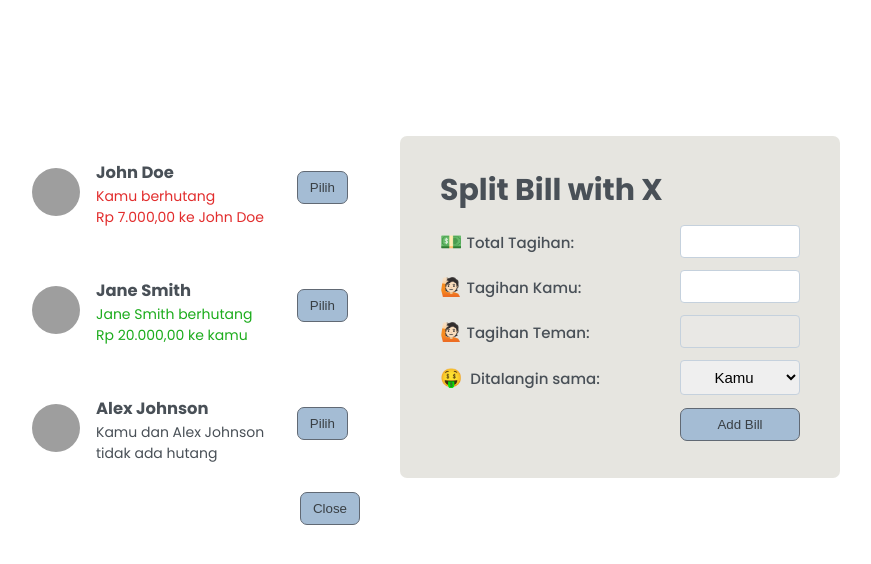
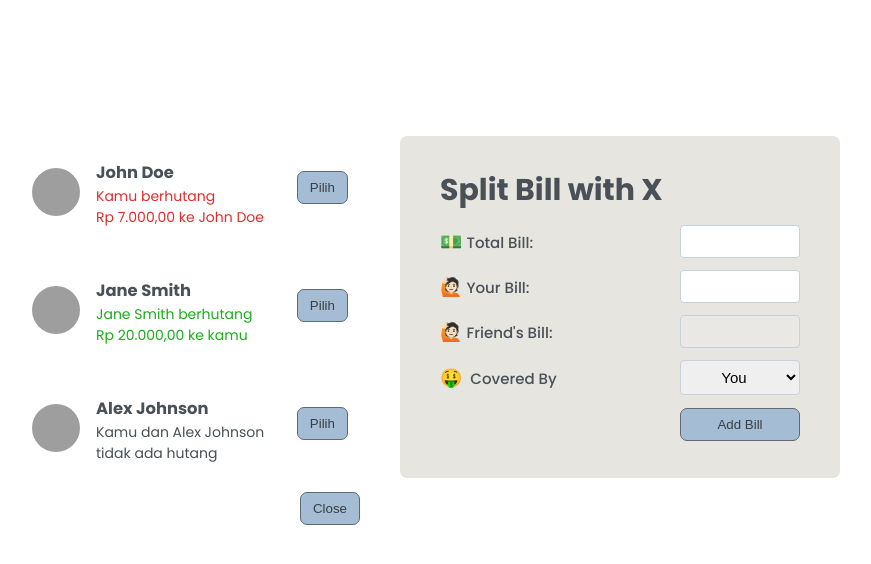
Before and after one commit to luthfizone/split-bill-project-kelas-fullstack, a React (Vite) app: page / in a window 1280 px wide. Shown: the top 564 px of the page, without its empty margins (210-1081 px from the left). Built offline with nearby package versions, Linux system fonts and the light colour scheme; grey boxes are pictures that could not be loaded.

Commit message:
feat: change form split bill component to profesional english

```diff
--- a/src/components/form/FormSplitBill.jsx
+++ b/src/components/form/FormSplitBill.jsx
@@ -3,42 +3,46 @@ function FormSplitBill() {
     <form className="form-split-bill">
       <h1>Split Bill with X</h1>
 
-      <label htmlFor="totalTagihan" className="label-total-tagihan">
-        💵Total Tagihan:{" "}
+      {/* Total Bill */}
+      <label htmlFor="totalBill" className="label-total-bill">
+        💵Total Bill:{" "}
       </label>
       <input
         type="text"
-        id="totalTagihan"
-        name="totalTagihan"
-        className="input-total-tagihan"
+        id="totalBill"
+        name="totalBill"
+        className="input-total-bill"
       />
 
-      <label htmlFor="tagihanKamu" className="label-tagihan-kamu">
-        🙋🏻Tagihan Kamu:{" "}
+      {/* Your Bill */}
+      <label htmlFor="yourBill" className="label-your-bill">
+        🙋🏻Your Bill:{" "}
       </label>
       <input
         type="text"
-        id="tagihanKamu"
-        name="tagihanKamu"
-        className="input-tagihan-kamu"
+        id="yourBill"
+        name="yourBill"
+        className="input-your-bill"
       />
 
-      <label htmlFor="tagihanTeman" className="label-tagihan-teman">
-        🙋🏻Tagihan Teman:{" "}
+      {/* Friend's Bill */}
+      <label htmlFor="friendBill" className="label-friend-bill">
+        🙋🏻Friend&apos;s Bill:{" "}
       </label>
       <input
         type="text"
-        id="tagihanTeman"
-        name="tagihanTeman"
+        id="friendBill"
+        name="friendBill"
         disabled
-        className="input-tagihan-teman"
+        className="input-friend-bill"
       />
 
-      <label htmlFor="ditalangin" className="label-ditalangin">
-        🤑 Ditalangin sama:{" "}
+      {/* Covered By */}
+      <label htmlFor="coveredBy" className="label-covered-by">
+        🤑 Covered By{" "}
       </label>
-      <select name="ditalangin" id="ditalangin" className="input-ditalangin">
-        <option value="user">Kamu</option>
+      <select name="coveredBy" id="coveredBy" className="input-covered-by">
+        <option value="user">You</option>
         <option value="friend">X</option>
       </select>
 
--- a/src/index.css
+++ b/src/index.css
@@ -191,10 +191,10 @@ form .button {
   grid-template-columns: 1fr 12rem;
   grid-template-areas:
     "header ."
-    "label-total input-total"
-    "label-tagihan-kamu input-tagihan-kamu"
-    "label-tagihan-teman input-tagihan-teman"
-    "label-ditalangin input-ditalangin"
+    "label-total-bill input-total-bill"
+    "label-your-bill input-your-bill"
+    "label-friend-bill input-friend-bill"
+    "label-covered-by input-covered-by"
     ". button";
   padding: 3.2rem 4rem;
 }
@@ -203,36 +203,36 @@ form .button {
   grid-area: header;
 }
 
-.label-total-tagihan {
-  grid-area: label-total;
+.label-total-bill {
+  grid-area: label-total-bill;
 }
 
-.input-total-tagihan {
-  grid-area: input-total;
+.input-total-bill {
+  grid-area: input-total-bill;
 }
 
-.label-tagihan-kamu {
-  grid-area: label-tagihan-kamu;
+.label-your-bill {
+  grid-area: label-your-bill;
 }
 
-.input-tagihan-kamu {
-  grid-area: input-tagihan-kamu;
+.input-your-bill {
+  grid-area: input-your-bill;
 }
 
-.label-tagihan-teman {
-  grid-area: label-tagihan-teman;
+.label-friend-bill {
+  grid-area: label-friend-bill;
 }
 
-.input-tagihan-teman {
-  grid-area: input-tagihan-teman;
+.input-friend-bill {
+  grid-area: input-friend-bill;
 }
 
-.label-ditalangin {
-  grid-area: label-ditalangin;
+.label-covered-by {
+  grid-area: label-covered-by;
 }
 
-.input-ditalangin {
-  grid-area: input-ditalangin;
+.input-covered-by {
+  grid-area: input-covered-by;
 }
 
 .button {
```
